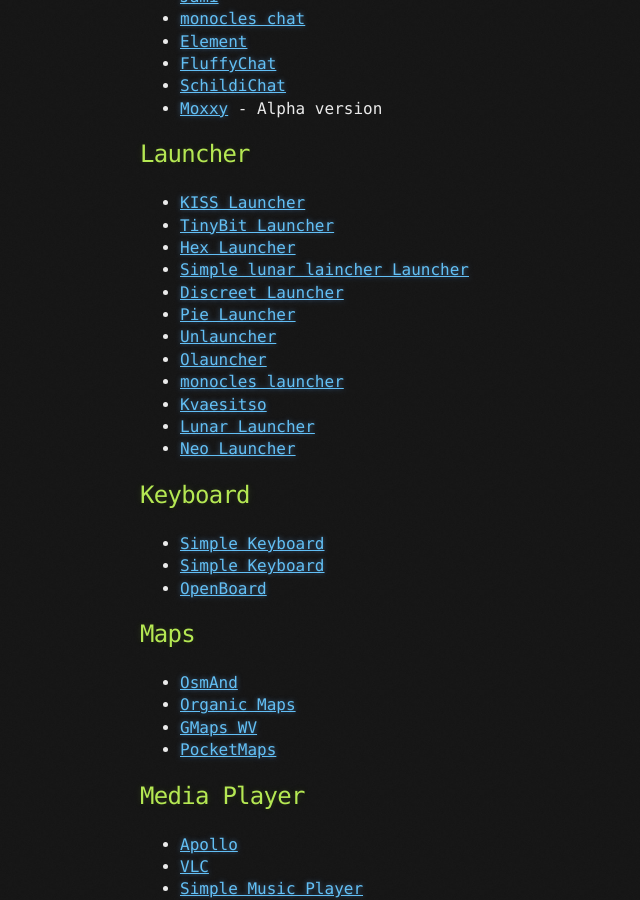
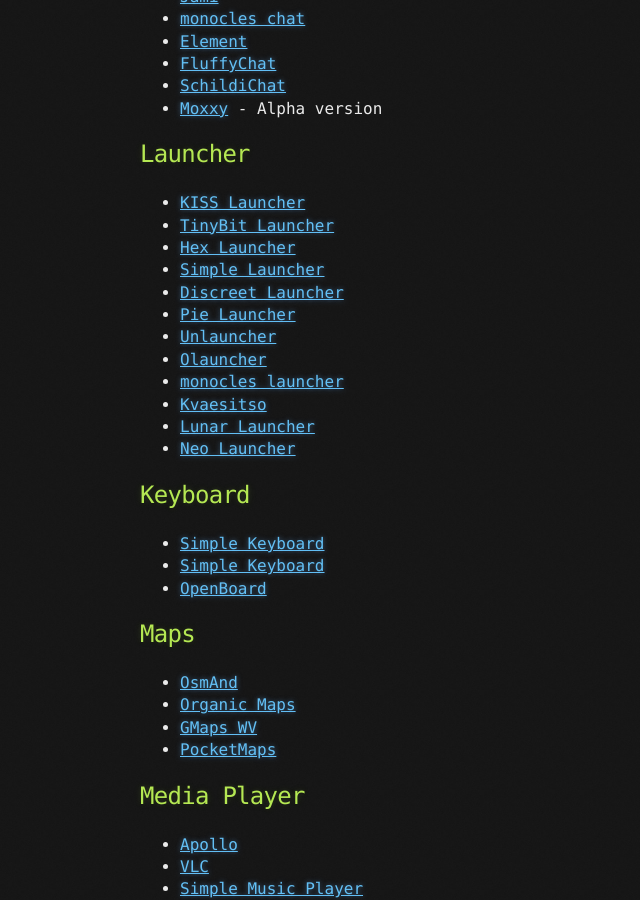
Before and after one commit to brainfucksec/brainfucksec.github.io, a Jekyll site: the page built from _posts/2022-04-28-android-foss-apps-list.md, in a window 1280 px wide and 900 px high, scrolled down 5090 px. Shown: the whole window, without its empty margins (0-640 px from the left). Built offline with Jekyll 4.4.1, drawn with Linux system fonts in a browser that asks for light colours.

Commit message:
Fix typo :223 on _posts/2022-04-28-android-foss-apps-list.md

```diff
--- a/_posts/2022-04-28-android-foss-apps-list.md
+++ b/_posts/2022-04-28-android-foss-apps-list.md
@@ -220,7 +220,7 @@
 * [KISS Launcher](https://kisslauncher.com/)
 * [TinyBit Launcher](https://github.com/TBog/TBLauncher)
 * [Hex Launcher](https://github.com/MrMannWood/launcher)
-* [Simple lunar laincher Launcher](https://github.com/SimpleMobileTools/Simple-Launcher)
+* [Simple Launcher](https://github.com/SimpleMobileTools/Simple-Launcher)
 * [Discreet Launcher](https://github.com/falzonv/discreet-launcher)
 * [Pie Launcher](https://github.com/markusfisch/PieLauncher)
 * [Unlauncher](https://jkuester.github.io/unlauncher/)
```
